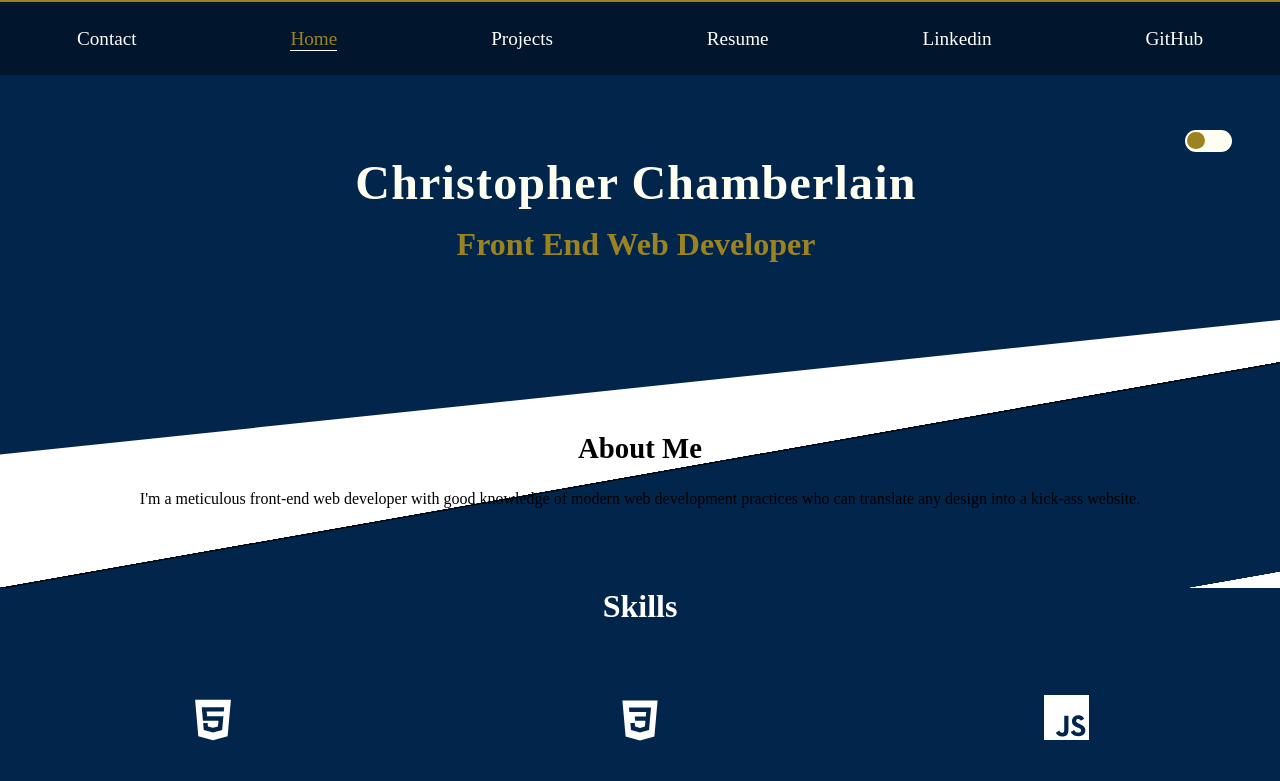
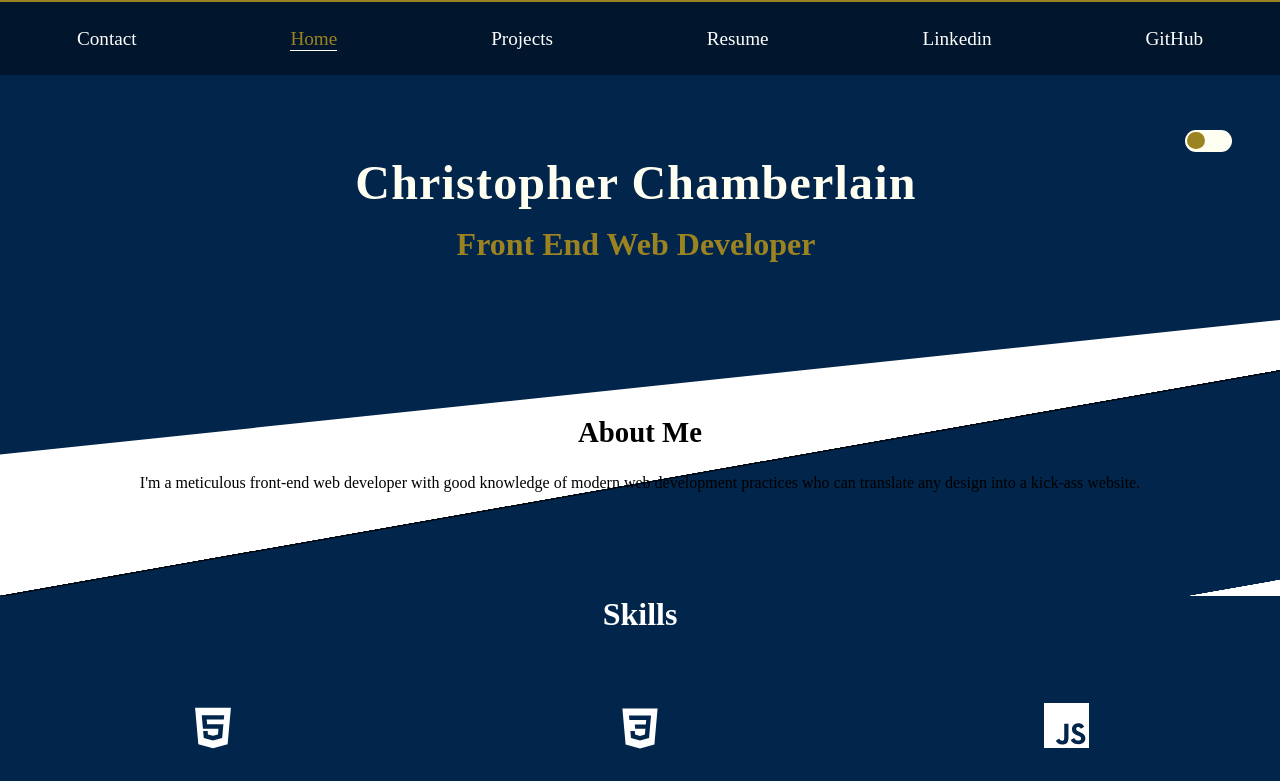
Before and after one commit to AkaraTawng/portfolio-mf-v2, a React (Create React App) app: page / in a window 1280 px wide. Shown: the top 781 px of the page. Built offline with nearby package versions, Linux system fonts and the light colour scheme.

Commit message:
increase top space and decrease bottom space on about me h2

```diff
--- a/src/main.css
+++ b/src/main.css
@@ -400,11 +400,11 @@
 }
 
 #home-wrapper {
-  margin-top: 7rem;
+  margin-top: 6rem;
 }
 
 #about-me-section {
-  margin-bottom: 5rem;
+  margin-bottom: 6.5rem;
   padding: 0 1.5rem;
 }
 #about-me-section h2 {
--- a/src/scss/layout/_home.scss
+++ b/src/scss/layout/_home.scss
@@ -1,9 +1,9 @@
 #home-wrapper {
-    margin-top: 7rem;
+    margin-top: 6rem;
 }
 
 #about-me-section {
-    margin-bottom: 5rem;
+    margin-bottom: 6.5rem;
     padding: 0 1.5rem;
     h2{
         font-size: 1.8rem;
@@ -54,7 +54,6 @@
         text-align: center;
         margin-bottom: 5.5%;
         color: white;
-
     }
 
     ul {
```
Also changed, not shown: 1 other file (tests, documents, lock files or other folders).
